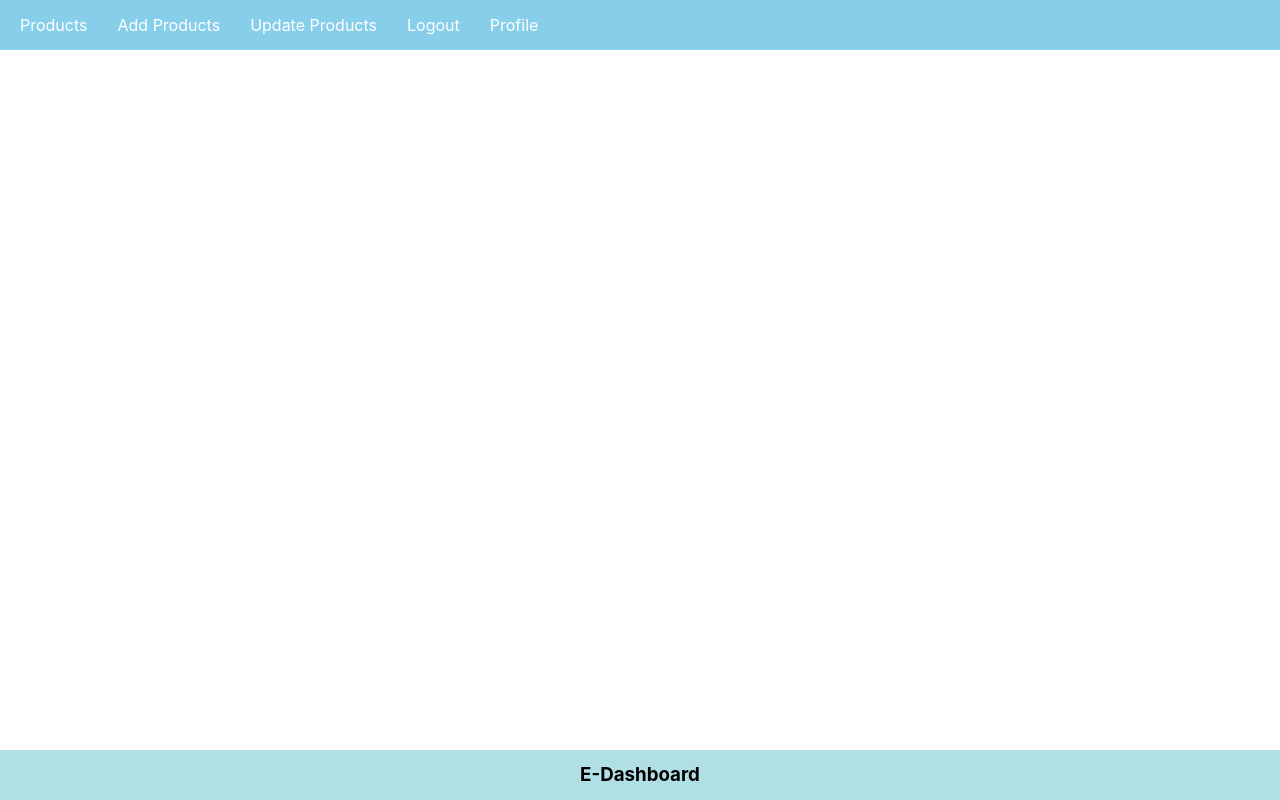
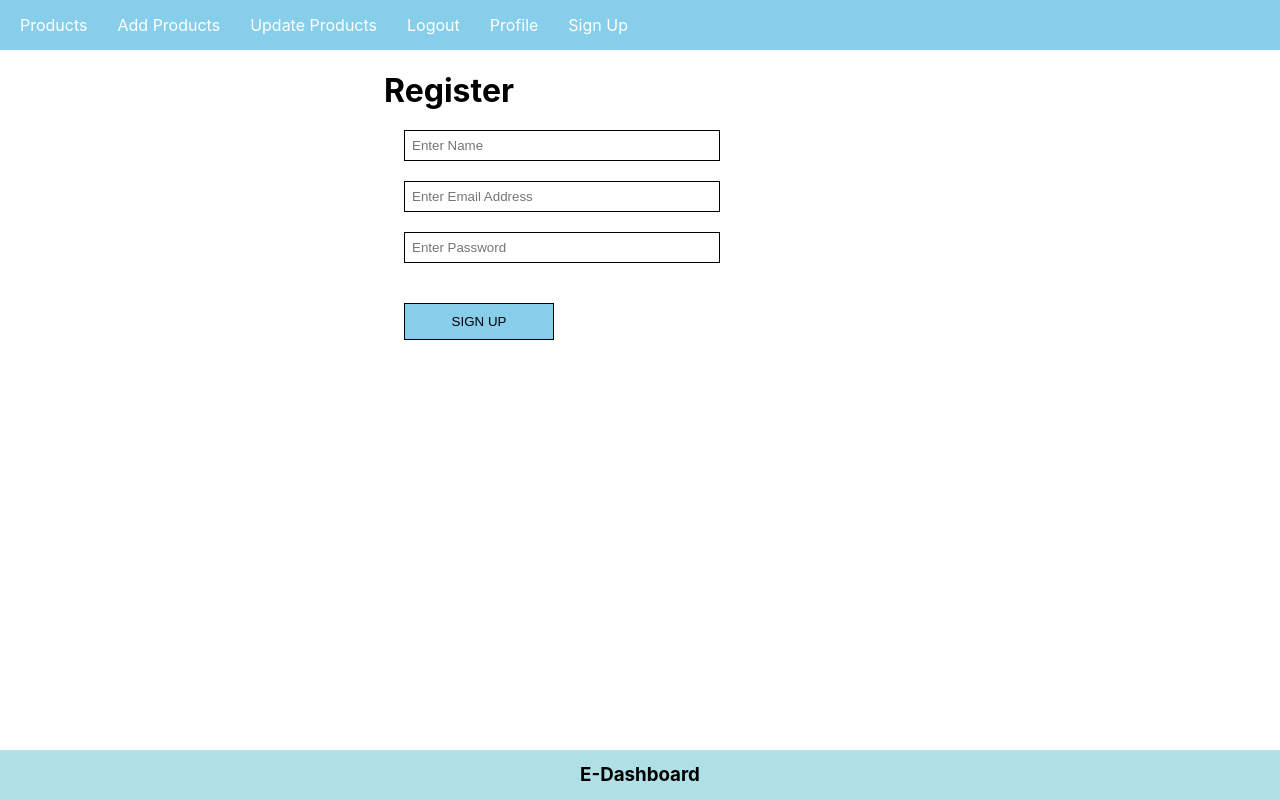
Before and after one commit to richterace/EcommerceDashboard, a React (Create React App) app in the folder frontend/: page /signup in a window 1280 px wide. Built offline with nearby package versions, Linux system fonts and the light colour scheme.

Commit message:
signup components

```diff
--- a/frontend/src/App.css
+++ b/frontend/src/App.css
@@ -37,6 +37,27 @@
   margin: 0;
 }
 
+.register {
+  margin-left: 30%;
+}
+
+.SignButton {
+  margin: 20px;
+  width: 150px;
+  padding: 10px;
+  background-color: skyblue;
+  border: 1px solid;
+  cursor: pointer;
+}
+
+.inputBox {
+  padding: 7px;
+  display: block;
+  border: 1px solid;
+  width: 300px;
+  margin: 20px;
+}
+
 @media (prefers-reduced-motion: no-preference) {
   .App-logo {
     animation: App-logo-spin infinite 20s linear;
--- a/frontend/src/App.js
+++ b/frontend/src/App.js
@@ -1,6 +1,7 @@
 import './App.css';
 import Nav from './components/Nav';
 import Footer from './components/Footer';
+import SignUp from './components/SignUp';
 import { BrowserRouter, Routes, Route } from 'react-router-dom';
 
 
@@ -17,6 +18,7 @@
           <Route path="/update" element={<h1>Update Product Component</h1>} />
           <Route path="/logout" element={<h1>Logout Component</h1>} />
           <Route path="/profile" element={<h1>Profile Component</h1>} />
+          <Route path="/signup" element={<SignUp />} />
         </Routes>
       </BrowserRouter>
 
--- a/frontend/src/components/Nav.js
+++ b/frontend/src/components/Nav.js
@@ -10,6 +10,7 @@
                 <li><Link to="/update">Update Products</Link></li>
                 <li><Link to="/logout">Logout</Link></li>
                 <li><Link to="/profile">Profile</Link></li>
+                <li><Link to="/signup">Sign Up</Link></li>
             </ul>
         </div>
     )
--- /dev/null
+++ b/frontend/src/components/SignUp.js
@@ -0,0 +1,34 @@
+import React, { useState } from "react";
+
+const SignUp = () => {
+    // decalre the useStates variable to be used for getting the necessary inputs
+    const [name, setName] = useState("");
+    const [email, setEmail] = useState("");
+    const [password, setPassword] = useState("");
+    const collectData = () => {
+        console.warn(name, email, password);
+    }
+
+    return (
+        <div className="register">
+            <h1>
+                Register
+                <input className="inputBox" type="text" placeholder="Enter Name"
+                    value={name} onChange={(event) => setName(event.target.value)}
+
+                />
+                <input className="inputBox" type="text" placeholder="Enter Email Address"
+                    value={email} onChange={(event) => setEmail(event.target.value)}
+
+                />
+                <input className="inputBox" type="password" placeholder="Enter Password"
+                    value={password} onChange={(event) => setPassword(event.target.value)}
+                />
+
+                <button onClick={collectData} className="SignButton" type="button">SIGN UP</button>
+            </h1>
+        </div>
+    )
+}
+
+export default SignUp;
```
